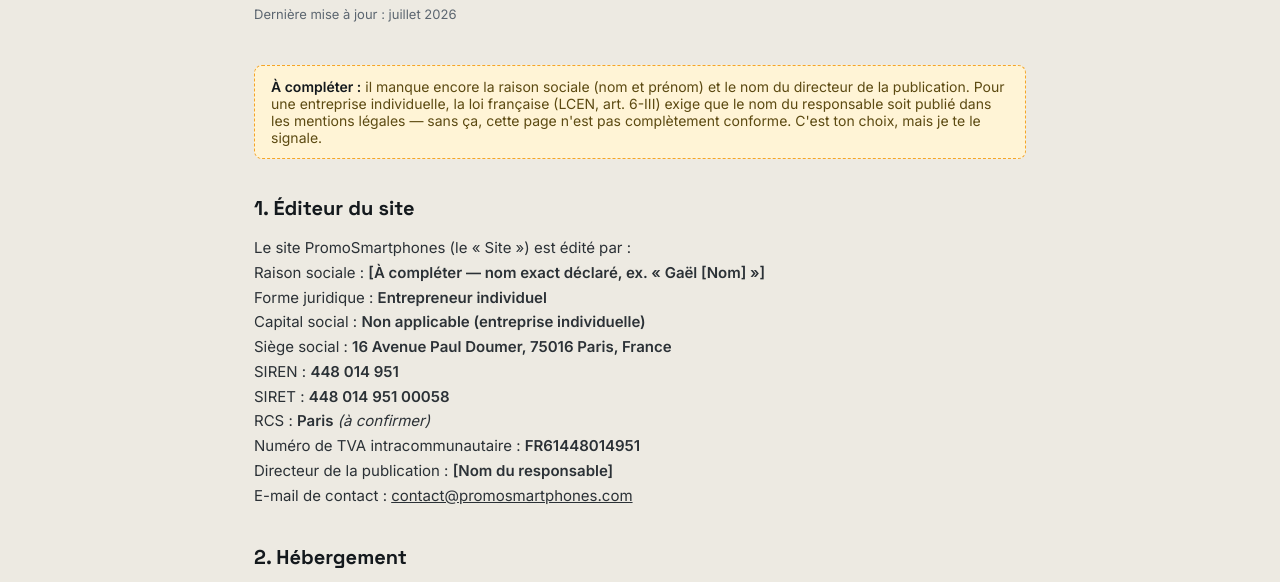
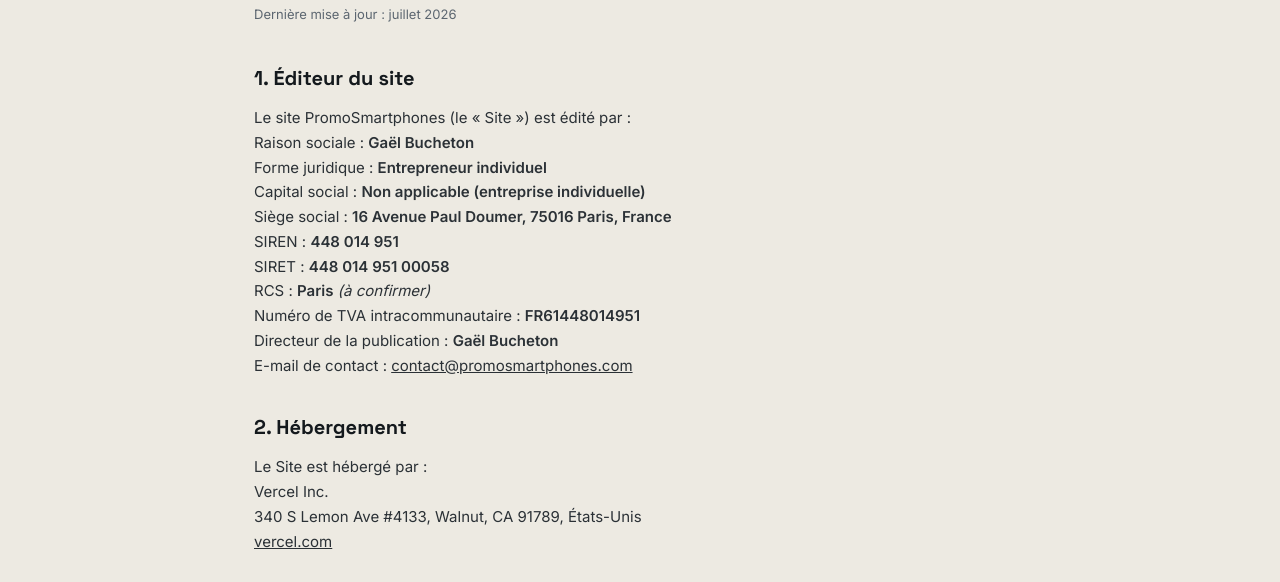
Before and after one commit to monshopphone18-netizen/promosmartphones, a website: page public/mentions-legales.html in a window 1280 px wide. Shown: the part 200-782 px from the top of the page. Drawn offline with Linux system fonts and the light colour scheme.

Commit message:
Add files via upload

```diff
--- a/public/mentions-legales.html
+++ b/public/mentions-legales.html
@@ -25,14 +25,10 @@
     <h1>Mentions légales</h1>
     <p class="updated">Dernière mise à jour : juillet 2026</p>
 
-    <div class="placeholder">
-      <strong>À compléter :</strong> il manque encore la raison sociale (nom et prénom) et le nom du directeur de la publication. Pour une entreprise individuelle, la loi française (LCEN, art. 6-III) exige que le nom du responsable soit publié dans les mentions légales — sans ça, cette page n'est pas complètement conforme. C'est ton choix, mais je te le signale.
-    </div>
-
     <h2>1. Éditeur du site</h2>
     <p>
       Le site PromoSmartphones (le « Site ») est édité par :<br>
-      Raison sociale : <strong>[À compléter — nom exact déclaré, ex. « Gaël [Nom] »]</strong><br>
+      Raison sociale : <strong>Gaël Bucheton</strong><br>
       Forme juridique : <strong>Entrepreneur individuel</strong><br>
       Capital social : <strong>Non applicable (entreprise individuelle)</strong><br>
       Siège social : <strong>16 Avenue Paul Doumer, 75016 Paris, France</strong><br>
@@ -40,7 +36,7 @@
       SIRET : <strong>448 014 951 00058</strong><br>
       RCS : <strong>Paris</strong> <em>(à confirmer)</em><br>
       Numéro de TVA intracommunautaire : <strong>FR61448014951</strong><br>
-      Directeur de la publication : <strong>[Nom du responsable]</strong><br>
+      Directeur de la publication : <strong>Gaël Bucheton</strong><br>
       E-mail de contact : <a href="mailto:contact@promosmartphones.com">contact@promosmartphones.com</a>
     </p>
 
```
